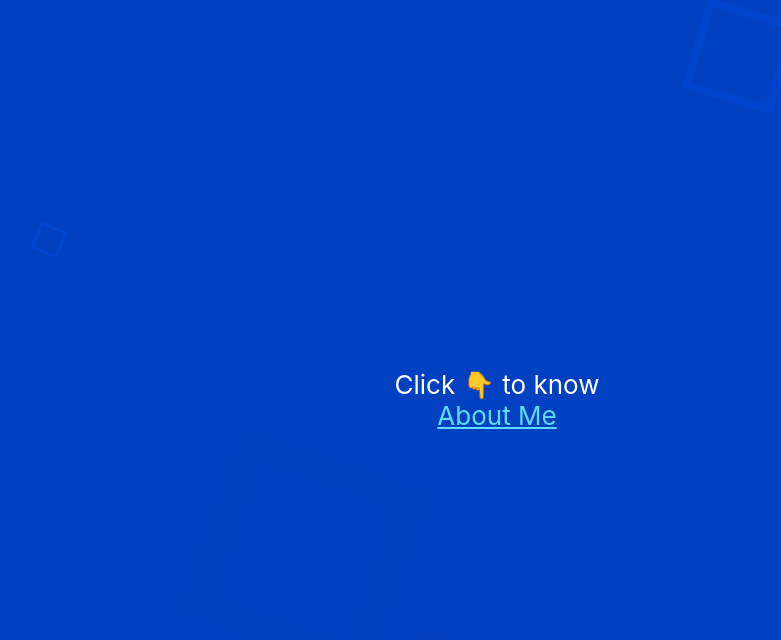
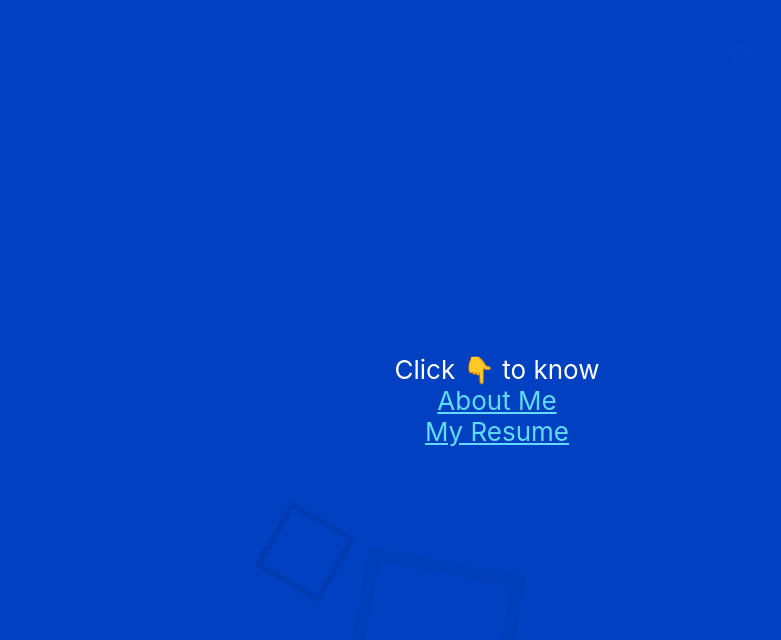
Before and after one commit to sahil-bhandari/aboutme, a React (Create React App) app: page / in a window 1280 px wide. Shown: the top 640 px of the page, without its empty margins (143-924 px from the left). Built offline with nearby package versions, Linux system fonts and the light colour scheme.

Commit message:
Add Resume link

```diff
--- a/src/App.tsx
+++ b/src/App.tsx
@@ -14,6 +14,13 @@
         >
           About Me
         </a>
+        <a
+          className="App-link"
+          href="https://drive.google.com/file/d/17lEXXo8KHI_zRlFckyCg5Q2LUFczUlEq/view?usp=share_link"
+          target="_self"
+        >
+          My Resume
+        </a>
       </header>
     </div>
   );
```
